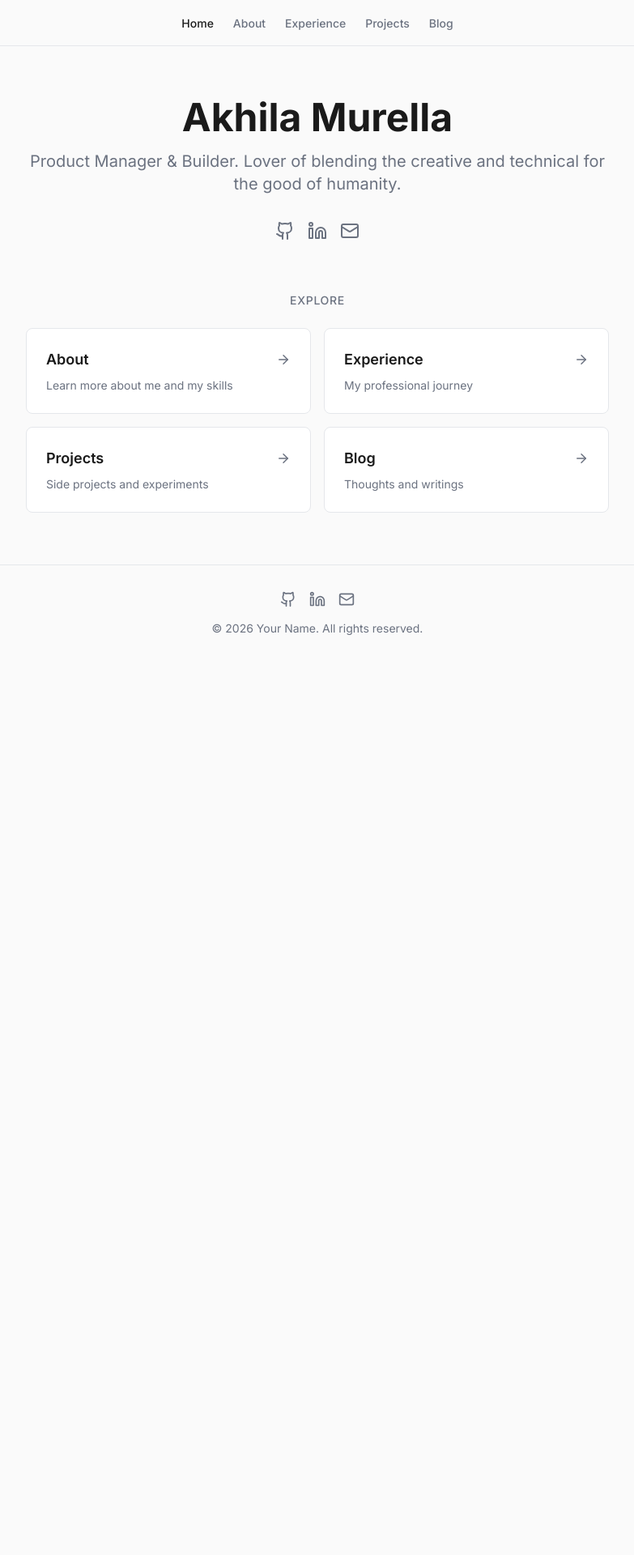
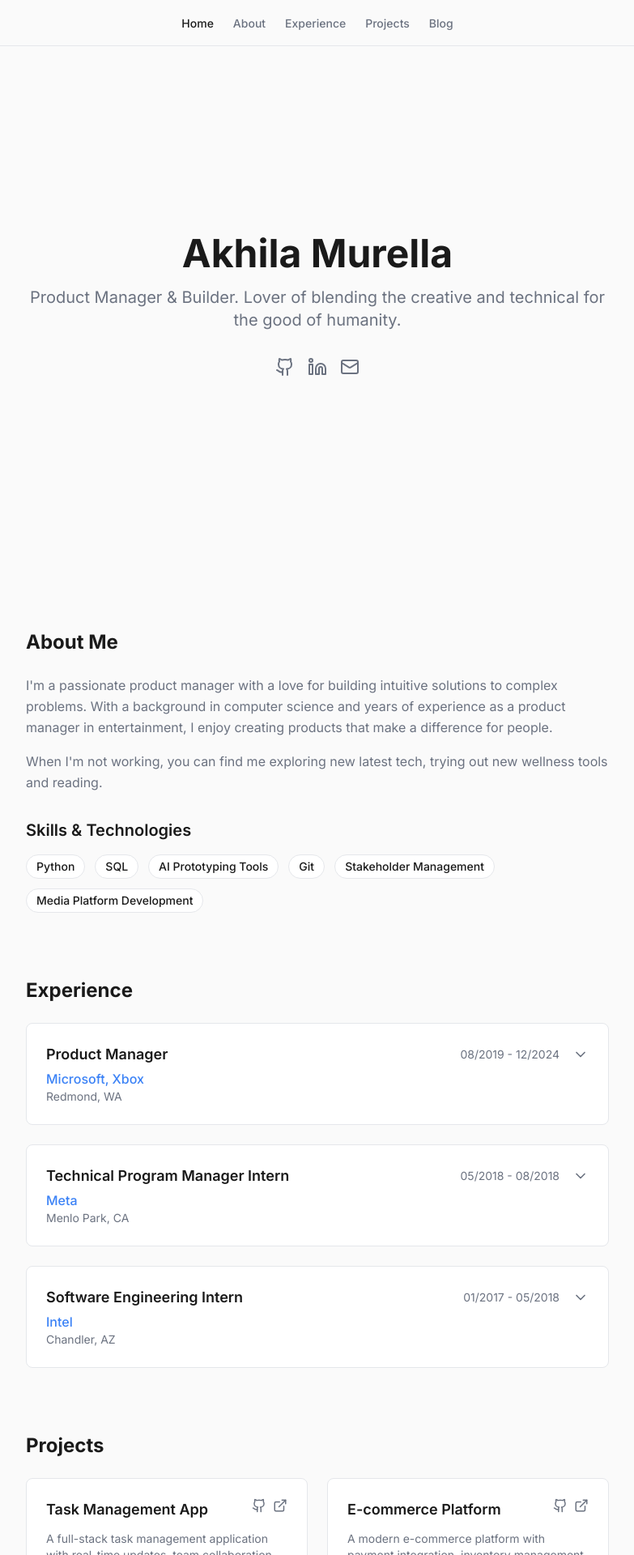
Before and after one commit to amurella/PersonalWebsite, a Next.js app: page / in a window 1280 px wide. Shown: the top 1920 px of the page at 81% size, without its empty margins (248-1031 px from the left). Before the commit the page ends 818 px from the top, so only its background shows below. Built offline with nearby package versions, Linux system fonts and the light colour scheme.

Commit message:
adjusted layout and scroll

```diff
--- a/src/app/page.tsx
+++ b/src/app/page.tsx
@@ -1,35 +1,14 @@
-import Link from "next/link";
-import { ArrowRight } from "lucide-react";
-import { personalInfo } from "@/data/content";
+import { personalInfo, skills, experiences, projects, blogPosts } from "@/data/content";
 import SocialLinks from "@/components/SocialLinks";
-
-const navigationCards = [
-  {
-    href: "/about",
-    title: "About",
-    description: "Learn more about me and my skills",
-  },
-  {
-    href: "/experience",
-    title: "Experience",
-    description: "My professional journey",
-  },
-  {
-    href: "/projects",
-    title: "Projects",
-    description: "Side projects and experiments",
-  },
-  {
-    href: "/blog",
-    title: "Blog",
-    description: "Thoughts and writings",
-  },
-];
+import SkillBadge from "@/components/SkillBadge";
+import ExperienceCard from "@/components/ExperienceCard";
+import ProjectCard from "@/components/ProjectCard";
 
 export default function Home() {
   return (
-    <div className="max-w-3xl mx-auto px-6 py-16">
-      <section className="text-center mb-16">
+    <div className="max-w-3xl mx-auto px-6 py-16 space-y-20">
+      {/* Hero */}
+      <section className="flex flex-col items-center justify-center text-center min-h-[80vh] -mt-16">
         <h1 className="text-4xl sm:text-5xl font-bold text-foreground mb-4">
           {personalInfo.name}
         </h1>
@@ -37,28 +16,77 @@ export default function Home() {
         <SocialLinks className="justify-center" iconSize={24} />
       </section>
 
-      <section>
-        <h2 className="text-sm font-medium text-secondary uppercase tracking-wider mb-6 text-center">
-          Explore
-        </h2>
-        <div className="grid sm:grid-cols-2 gap-4">
-          {navigationCards.map((card) => (
-            <Link
-              key={card.href}
-              href={card.href}
-              className="group p-6 bg-white border border-border rounded-lg hover:shadow-sm hover:border-accent/50 transition-all"
+      {/* About */}
+      <section id="about">
+        <h2 className="text-2xl font-bold text-foreground mb-6">About Me</h2>
+        <div className="prose prose-gray max-w-none mb-8">
+          {personalInfo.bio.split("\n\n").map((paragraph, index) => (
+            <p key={index} className="text-secondary leading-relaxed mb-4">
+              {paragraph.trim()}
+            </p>
+          ))}
+        </div>
+        <h3 className="text-xl font-semibold text-foreground mb-4">
+          Skills &amp; Technologies
+        </h3>
+        <div className="flex flex-wrap gap-3">
+          {skills.map((skill) => (
+            <SkillBadge key={skill} skill={skill} />
+          ))}
+        </div>
+      </section>
+
+      {/* Experience */}
+      <section id="experience">
+        <h2 className="text-2xl font-bold text-foreground mb-6">Experience</h2>
+        <div className="space-y-6">
+          {experiences.map((experience, index) => (
+            <ExperienceCard
+              key={index}
+              title={experience.title}
+              company={experience.company}
+              location={experience.location}
+              period={experience.period}
+              description={experience.description}
+            />
+          ))}
+        </div>
+      </section>
+
+      {/* Projects */}
+      <section id="projects">
+        <h2 className="text-2xl font-bold text-foreground mb-6">Projects</h2>
+        <div className="grid sm:grid-cols-2 gap-6">
+          {projects.map((project, index) => (
+            <ProjectCard
+              key={index}
+              title={project.title}
+              description={project.description}
+              technologies={project.technologies}
+              githubUrl={project.githubUrl}
+              liveUrl={project.liveUrl}
+            />
+          ))}
+        </div>
+      </section>
+
+      {/* Blog */}
+      <section id="blog">
+        <h2 className="text-2xl font-bold text-foreground mb-6">Blog</h2>
+        <div className="space-y-6">
+          {blogPosts.map((post, index) => (
+            <div
+              key={index}
+              className="p-6 bg-white border border-border rounded-lg hover:shadow-sm transition-shadow"
             >
-              <div className="flex items-center justify-between mb-2">
-                <h3 className="text-lg font-semibold text-foreground group-hover:text-accent transition-colors">
-                  {card.title}
+              <div className="flex flex-col sm:flex-row sm:items-center sm:justify-between mb-2">
+                <h3 className="text-lg font-semibold text-foreground">
+                  {post.title}
                 </h3>
-                <ArrowRight
-                  size={18}
-                  className="text-secondary group-hover:text-accent group-hover:translate-x-1 transition-all"
-                />
+                <span className="text-sm text-secondary">{post.date}</span>
               </div>
-              <p className="text-sm text-secondary">{card.description}</p>
-            </Link>
+              <p className="text-secondary text-sm">{post.description}</p>
+            </div>
           ))}
         </div>
       </section>
```
